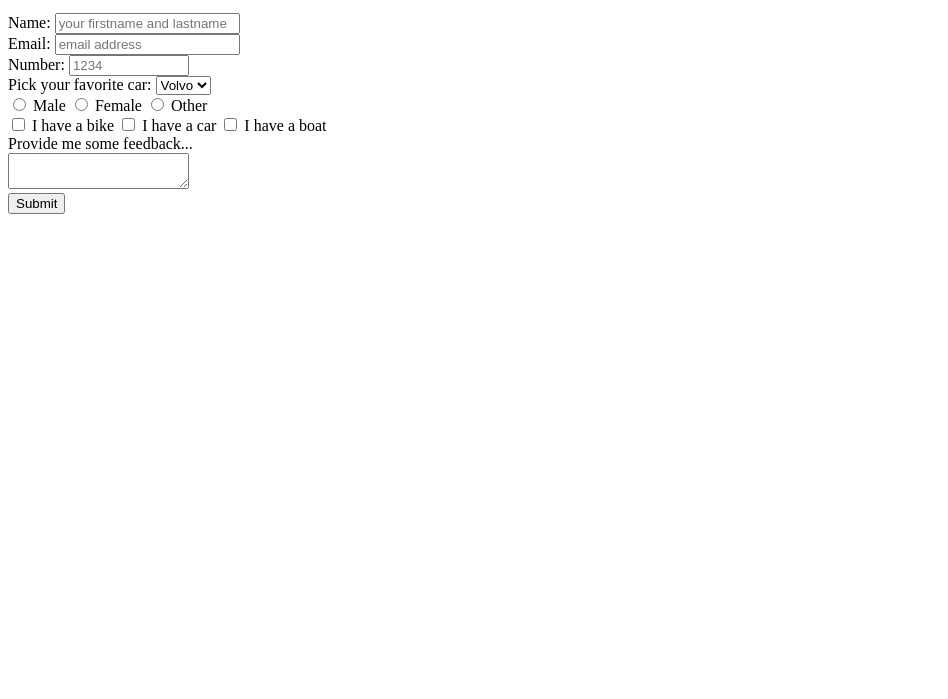
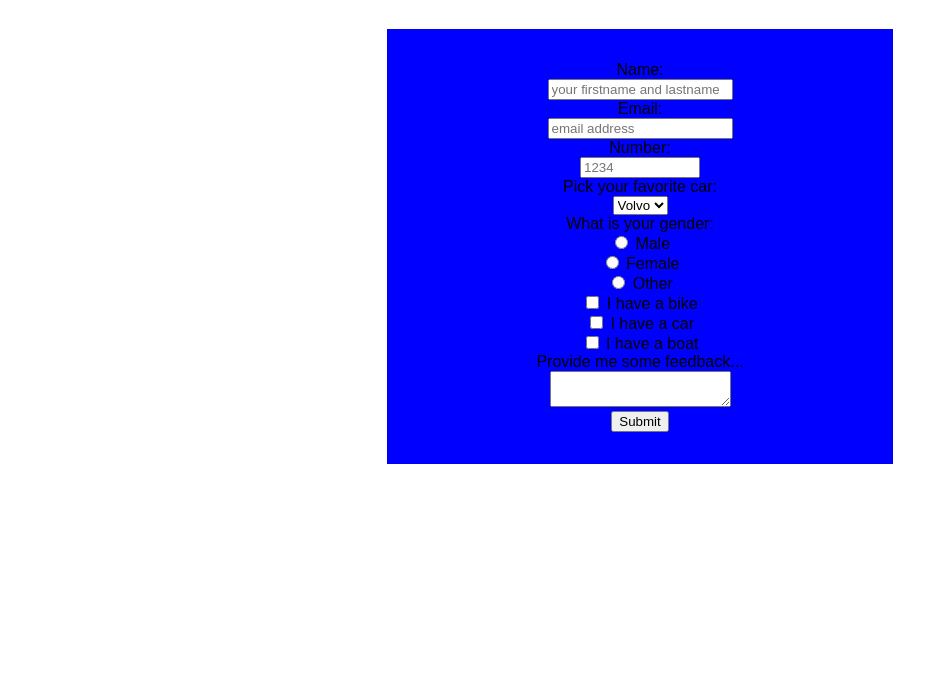
Before and after one commit to thanakritju/freecodecamp, a plain HTML site: page responsive-web/survay-form/index.html in a window 1280 px wide. Shown: the part 101-800 px from the top of the page, without its empty margins (0-948 px from the left). Drawn offline with Linux system fonts and the light colour scheme.

Commit message:
checkpoint survey-form

```diff
--- a/responsive-web/survay-form/index.html
+++ b/responsive-web/survay-form/index.html
@@ -7,37 +7,41 @@
     <link rel="stylesheet" href="styles.css">
 </head>
 <body>
+    <div class="container">
+        <div class="header">
             <h1 id="title">My Survey</h1>
             <p id="description">Welcome to my survey, this is how I learn html and css</p>
+        </div>
         <form id="survey-form">
-        <label id="name-label" for="name-label">Name: </label>
+            <label id="name-label" for="name-label">Name: </label><br>
             <input id="name" type="text" name="name-label" placeholder="your firstname and lastname" required><br>
 
-        <label id="email-label" for="email-label">Email: </label>
+            <label id="email-label" for="email-label">Email: </label><br>
             <input id="email" type="email" name="email-label" placeholder="email address" required><br>
 
-        <label id="number-label" for="number-label">Number: </label>
+            <label id="number-label" for="number-label">Number: </label><br>
             <input id="number" type="number" name="number-label" placeholder="1234" min="0" max="9999999999"><br>
 
-        <label for="dropdown-label">Pick your favorite car: </label>
-        <select id="dropdown" name="dropdown">
+            <label for="dropdown-label">Pick your favorite car: </label><br>
+            <select id="dropdown" name="dropdown-label">
                 <option value="volvo">Volvo</option>
                 <option value="saab">Saab</option>
                 <option value="fiat">Fiat</option>
                 <option value="audi">Audi</option>
             </select><br>
 
-        <input type="radio" id="male" name="gender" value="male">
-        <label for="male">Male</label>
-        <input type="radio" id="female" name="gender" value="female">
-        <label for="female">Female</label>
-        <input type="radio" id="other" name="gender" value="other">
+            <label for="gender-label">What is your gender: </label><br>
+            <input type="radio" id="male" name="gender-label" value="male">
+            <label for="male">Male</label><br>
+            <input type="radio" id="female" name="gender-label" value="female">
+            <label for="female">Female</label><br>
+            <input type="radio" id="other" name="gender-label" value="other">
             <label for="other">Other</label><br>
 
             <input type="checkbox" id="vehicle1" value="Bike">
-        <label for="vehicle1"> I have a bike</label>
+            <label for="vehicle1"> I have a bike</label><br>
             <input type="checkbox" id="vehicle2" value="Car">
-        <label for="vehicle2"> I have a car</label>
+            <label for="vehicle2"> I have a car</label><br>
             <input type="checkbox" id="vehicle3" value="Boat">
             <label for="vehicle3"> I have a boat</label><br>
 
@@ -46,6 +50,6 @@
 
             <input id="submit" type="submit" value="Submit">
         </form>
-
+    </div>
 </body>
 </html>
--- a/responsive-web/survay-form/styles.css
+++ b/responsive-web/survay-form/styles.css
@@ -0,0 +1,18 @@
+body {
+    font-family: 'Poppins', sans-serif;
+}
+
+.container {
+    text-align: center;
+}
+
+.header {
+    margin-bottom: 2rem;
+}
+
+#survey-form {
+    background-color: blue;
+    padding: 2rem;
+    margin-left: 30%;
+    margin-right: 30%;
+}
```
Lines whose indentation alone changed are shown as unchanged.
